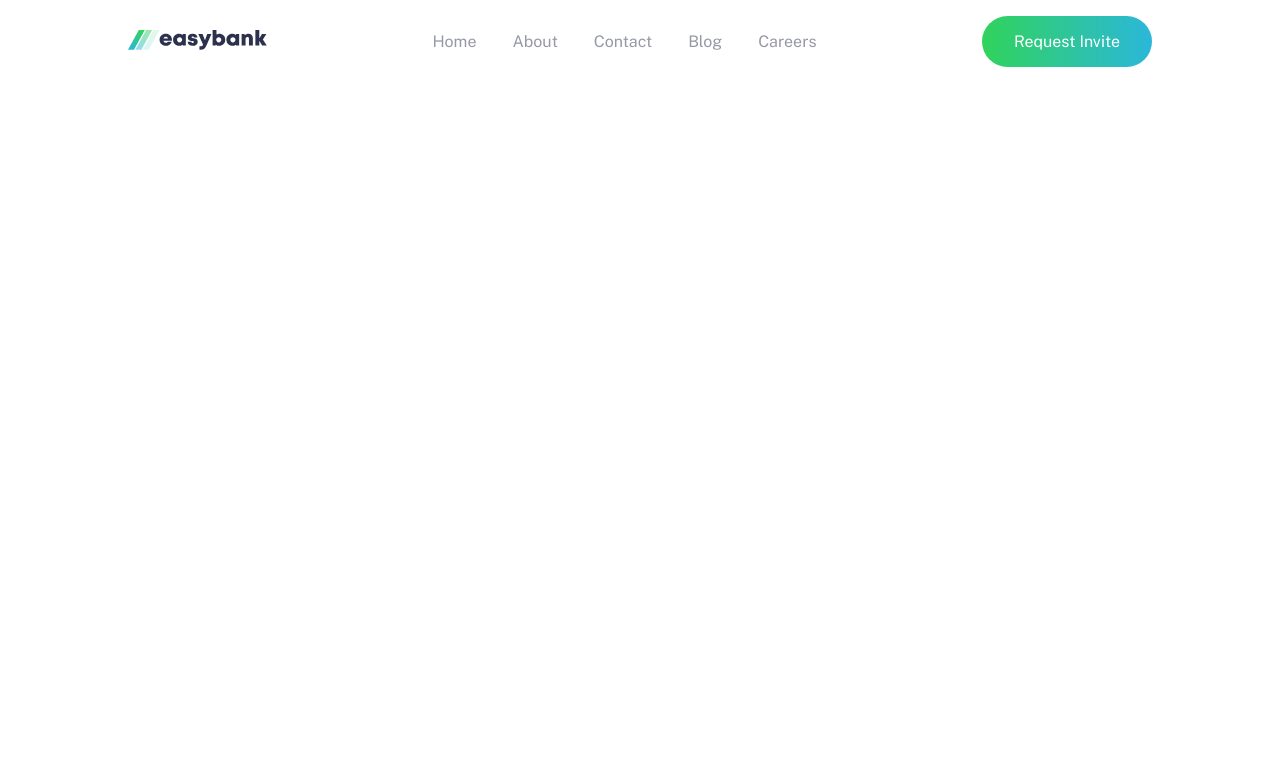
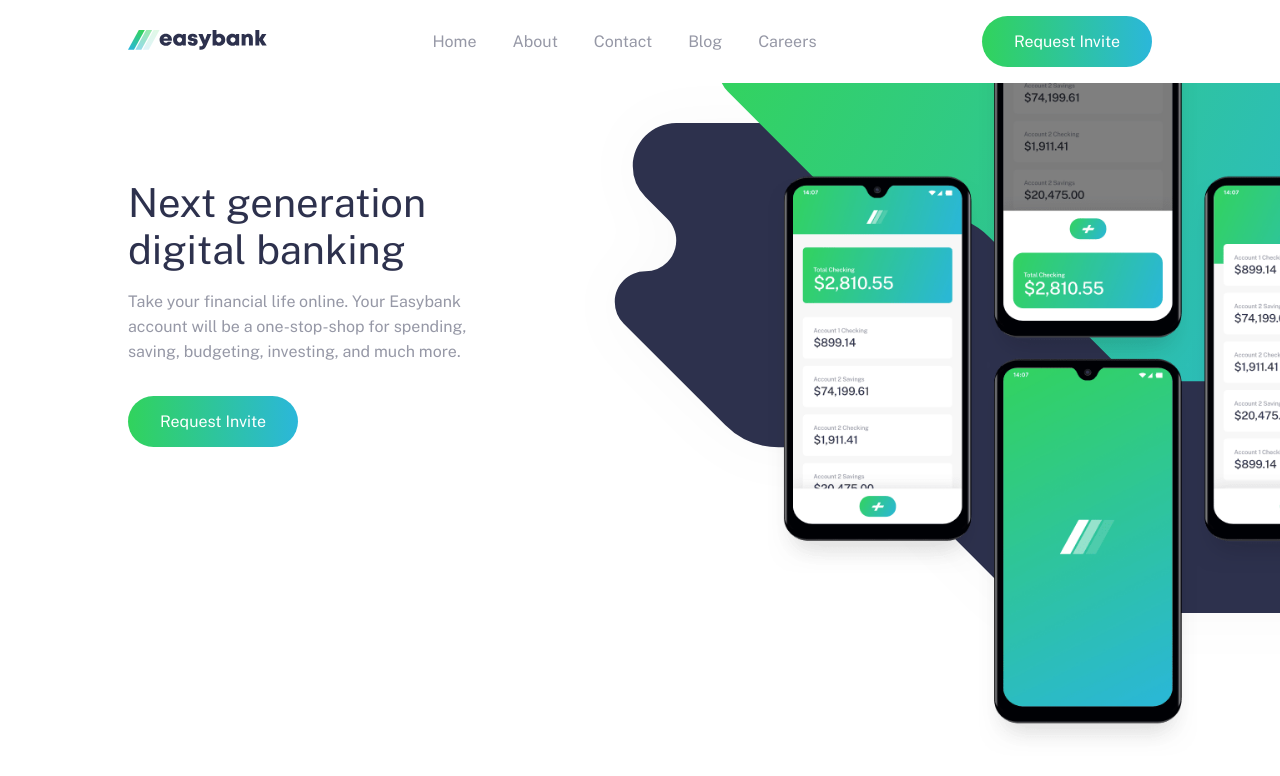
Before and after one commit to osas2211/eazy-bank, a website: page index.html in a window 1280 px wide. Drawn offline with nearby package versions, Linux system fonts and the light colour scheme.

Commit message:
home-desktop

```diff
--- a/index.html
+++ b/index.html
@@ -8,8 +8,8 @@
     <title>EazyBanking</title>
 </head>
 <body>
+    <header class="main-header">
         <div class="container">
-        <header class="main-header">
             <div class="logo">
             <img src="images/logo.svg" alt="logo">
         </div>
@@ -21,8 +21,28 @@
             <a href="#">careers</a>
         </div>
         <a href="#" class="btn">request invite</a>
+        </div>
     </header>
+
+    <section class="home">
+        <div class="home-text">
+            <h2 class="heading-lg mb-1">
+                Next generation digital banking
+            </h2>
+            <p class="mb-2 light-text">
+                Take your financial life online. Your Easybank account will be a one-stop-shop for spending, saving, budgeting, investing, and much more.
+            </p>
+            <a href="#" class="btn">request invite</a>
         </div>
+        <div class="home-img">
+            <div class="home-img-1">
+                <img src="images/bg-intro-desktop.svg" alt="">
+            </div>
+            <div class="home-img-2">
+                <img src="images/image-mockups.png" alt="">
+            </div>
+        </div>
+    </section>
 
     <script src="js/script.js"></script>
 </body>
--- a/sass_components/_base.scss
+++ b/sass_components/_base.scss
@@ -10,3 +10,8 @@
     box-sizing: border-box;
     font-family: "Public Sans", Arial, Helvetica, sans-serif;
 }
+
+.light-text{
+    color: $grayish-blue;
+    line-height: 25px;
+}
--- a/sass_components/_header.scss
+++ b/sass_components/_header.scss
@@ -1,11 +1,17 @@
 //////////////////////////////////////////////////////////
 
 // ********************* HEADER ************************ //
-
 .main-header{
+    background-color: $white;
+}
+.main-header .container{
     display: flex;
     justify-content: space-between;
     align-items: center;
-    width: 100%;
+    width: 80%;
     padding: 1rem 0rem;
+    overflow: hidden;
+    z-index: 5;
+    position: relative;
+    background-color: $white;
 }
--- a/sass_components/_home.scss
+++ b/sass_components/_home.scss
@@ -0,0 +1,37 @@
+
+.home{
+    display: flex;
+    justify-content: space-between;
+    min-height: 120vh;
+    padding-left: 10%;
+    max-width: 100vw;
+    overflow: hidden;
+
+    h2{
+        color: $dark-blue;
+    }
+
+    .home-text{
+        padding: 6rem 20rem 0rem 0rem;
+    }
+}
+
+.home-img{
+    position: relative;
+    flex-basis: 100%;
+    .home-img-1{
+        position: absolute;
+        z-index: -1;
+        top: -12rem;
+        right: -15rem;
+        width: 60rem;
+    }
+
+    .home-img-2{
+        position: absolute;
+        z-index: 3;
+        top: -6.9rem;
+        right: -8rem;
+        width: 50vw;
+    }
+}
--- a/sass_components/_utilities.scss
+++ b/sass_components/_utilities.scss
@@ -4,6 +4,11 @@
 .container{
     width: 80%;
     margin: auto;
+}
+
+img{
+    height: 100%;
+    width: 100%;
 }
 
 a{
@@ -177,21 +182,18 @@
 }
 
 .heading-lg{
-    font-weight: 200;
-    font-size: 2rem;
-    text-transform: uppercase;
+    font-weight: 400;
+    font-size: 2.5rem;
 }
 
 .heading-md{
     font-weight: 400;
     font-size: 1.5rem;
-    text-transform: uppercase;
 }
 
 .heading-sm, .heading-sm-2{
     font-weight: 600;
     font-size: 1rem;
-    text-transform: uppercase;
 }
 
 .heading-sm-2{
```
Also changed, not shown: css/style.css. Lines whose indentation alone changed are shown as unchanged.
